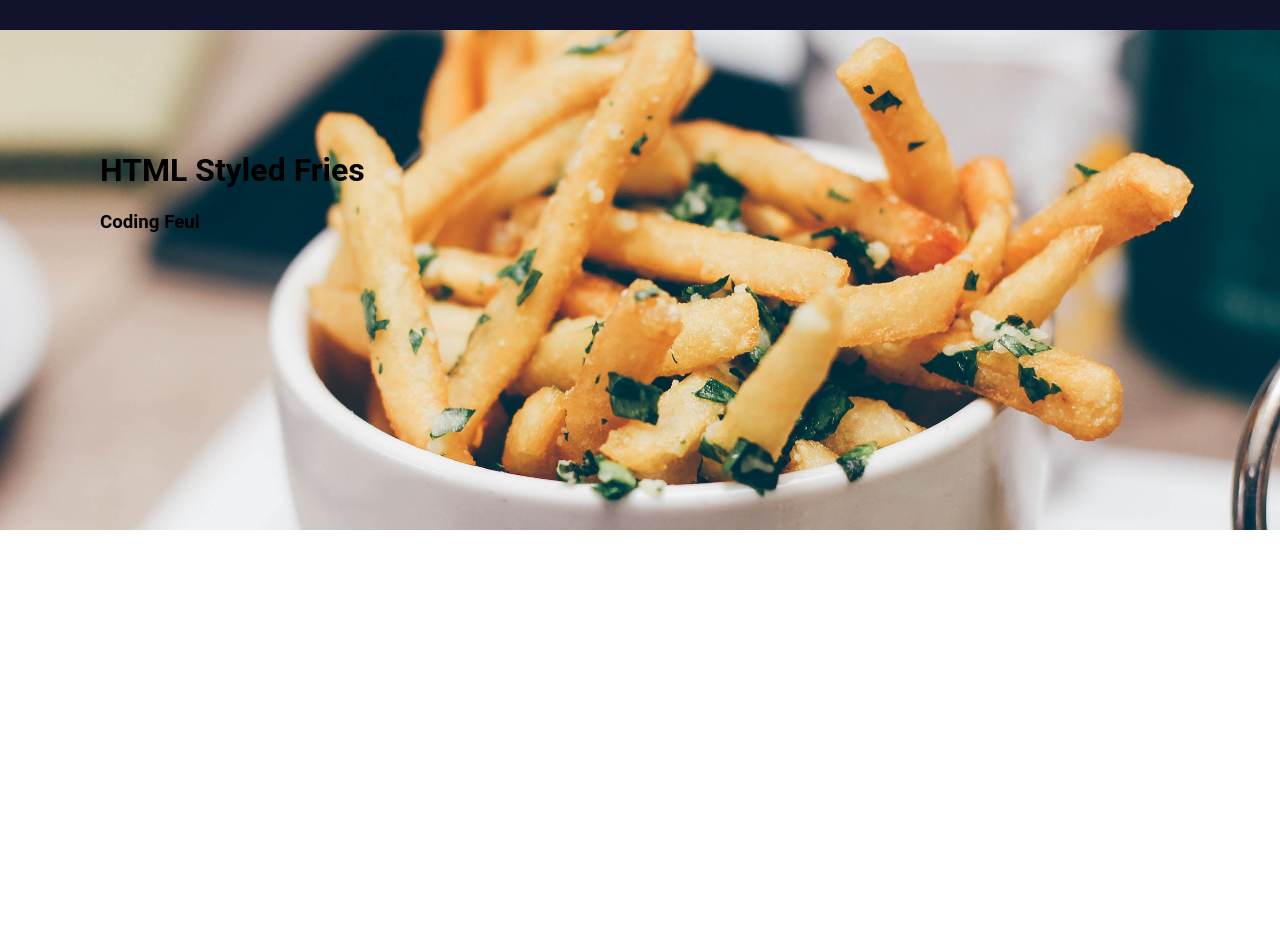
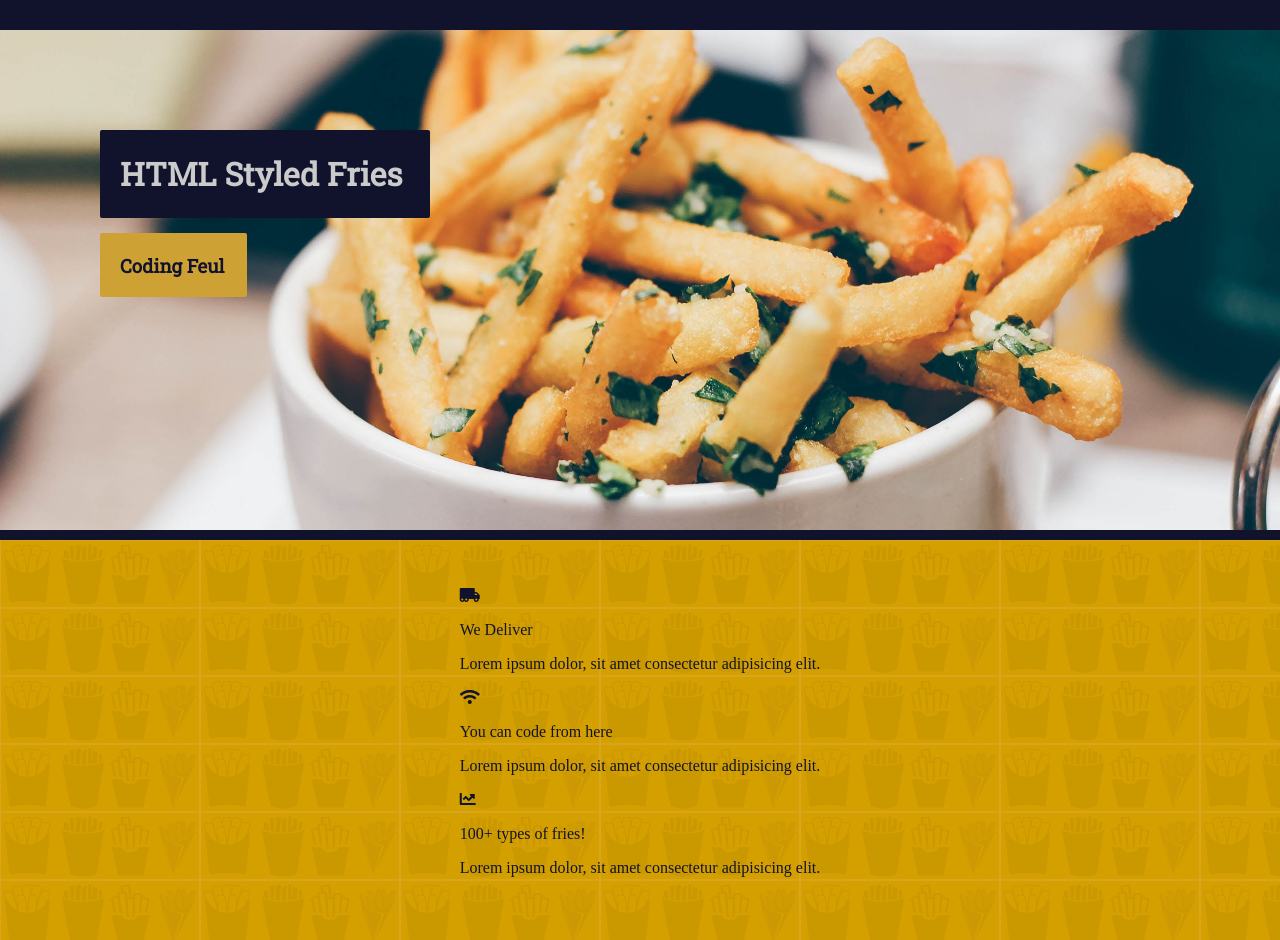
Before and after one commit to Masimo-Stephenson/HTML-Fries, a plain HTML site: page index.html in a window 1280 px wide. Shown: the part 280-1220 px from the top of the page. Before the commit the page ends 810 px from the top, so only its background shows below. Drawn offline with Linux system fonts and the light colour scheme.

Commit message:
80% Done

```diff
--- a/index.html
+++ b/index.html
@@ -1,22 +1,25 @@
 <!DOCTYPE html>
 <html lang="en">
+
 <head>
     <meta charset="UTF-8">
     <meta name="viewport" content="width=device-width, initial-scale=1.0">
     <meta http-equiv="X-UA-Compatible" content="ie=edge">
     <title>Homepage</title>
 
-    <link
-  rel="stylesheet"
-  href="https://use.fontawesome.com/releases/v5.7.1/css/all.css"
-  integrity="sha384-fnmOCqbTlWIlj8LyTjo7mOUStjsKC4pOpQbqyi7RrhN7udi9RwhKkMHpvLbHG9Sr"
-  crossorigin="anonymous"/>
+    <link href="https://fonts.googleapis.com/css?family=Roboto&display=swap" rel="stylesheet">
+    <link href="https://fonts.googleapis.com/css?family=Roboto+Slab&display=swap" rel="stylesheet">
+    <link href="https://fonts.googleapis.com/css?family=Ubuntu+Condensed&display=swap" rel="stylesheet">
+
+    <link rel="stylesheet" href="https://use.fontawesome.com/releases/v5.7.1/css/all.css"
+        integrity="sha384-fnmOCqbTlWIlj8LyTjo7mOUStjsKC4pOpQbqyi7RrhN7udi9RwhKkMHpvLbHG9Sr" crossorigin="anonymous" />
 
     <link rel="stylesheet" href="styles/common.css">
     <link rel="stylesheet" href="styles/nav.css">
     <link rel="stylesheet" href="styles/homepage.css">
 
 </head>
+
 <body>
     <div class="navigation-wrapper">
 
@@ -62,10 +65,10 @@
 
         <div class="right-column">
             <div class="address-wrapper">
-                    <a href="contact.html">
-                        123 Any Street<br>
-                        Scottsdale, AZ, 85251
-                    </a>
+                <a href="contact.html">
+                    123 Any Street<br>
+                    Scottsdale, AZ, 85251
+                </a>
             </div>
 
             <div class="contact-icon">
@@ -86,5 +89,38 @@
             <h3>Coding Feul</h3>
         </div>
     </div>
+
+    <div class="features-section">
+        <div class="columns-wrapper">
+            <div class="column">
+                <!-- Icon -->
+                <i class="fas fa-truck-moving"></i>
+                <p>We Deliver</p>
+
+                <p>Lorem ipsum dolor, sit amet consectetur adipisicing elit.
+                </p>
+            </div>
+
+            <div class="column">
+                <!-- Icon -->
+                <i class="fas fa-wifi"></i>
+                <p>You can code from here</p>
+
+                <p>Lorem ipsum dolor, sit amet consectetur adipisicing elit.
+                </p>
+
+                <div class="column">
+                    <!-- Icon -->
+                    <i class="fas fa-chart-line"></i>
+                    <p>100+ types of fries!</p>
+
+                    <p>Lorem ipsum dolor, sit amet consectetur adipisicing elit.
+                    </p>
+                </div>
+
+            </div>
+        </div>
+    </div>
 </body>
+
 </html>
--- a/styles/common.css
+++ b/styles/common.css
@@ -4,3 +4,7 @@ body {
     margin: 0px;
     font-family: 'Roboto', sans-serif;
 }
+
+h1, h2, h3, h4, h5, h6 {
+    font-family: 'Roboto Slab', serif;
+}
--- a/styles/homepage.css
+++ b/styles/homepage.css
@@ -8,3 +8,33 @@
     background-repeat: no-repeat;
     background-size: cover;
 }
+
+.hero-section .top-heading {
+    padding: 1px 20px;
+    background-color: #11122b;
+    color: #cbcbcb;
+    width: 290px;
+    border-radius: 2px;
+}
+
+.hero-section .bottom-heading {
+    background-color: #cea135;
+    color: #11122b;
+    padding: 1px 20px;
+    margin-top: 15px;
+    width: 107px;
+    border-radius: 2px;
+}
+
+/* Features Section Styles */
+.features-section {
+    height: 400px;
+    background-image: url(../images/backgrounds/fries-multiply-bg.jpg);
+    background-color: #cea135;
+    border-top: 10px solid #11122b;
+    color: #11122b;
+    display: flex;
+    justify-content: center;
+    align-items: center;
+    font-family: "Ubuntu, Condensed", sans serif;
+}
```
Also changed, not shown: images/backgrounds/fries-multiply-bg.jpg (added).
